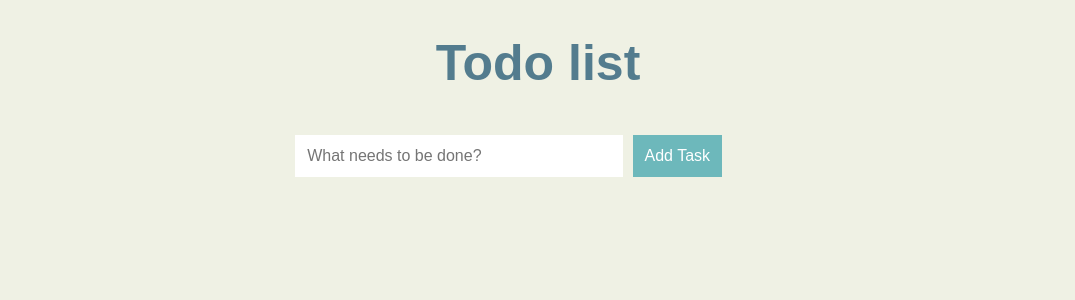
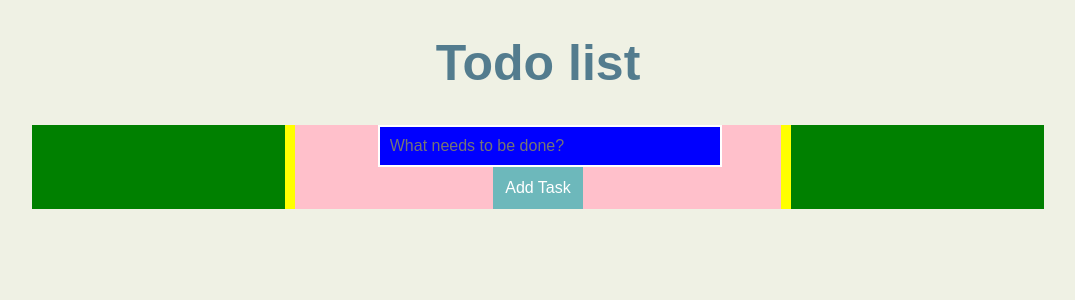
Before and after one commit to anastasiafomina/react-todo-app, a React (Create React App) app: page / in a window 1280 px wide. Shown: the top 300 px of the page, without its empty margins (102-1177 px from the left). Built offline with nearby package versions, Linux system fonts and the light colour scheme.

Commit message:
small fixes

```diff
--- a/package.json
+++ b/package.json
@@ -5,7 +5,8 @@
   "dependencies": {
     "react": "^16.6.3",
     "react-dom": "^16.6.3",
-    "react-scripts": "2.1.1"
+    "react-scripts": "2.1.1",
+    "uuid": "^3.3.2"
   },
   "scripts": {
     "start": "react-scripts start",
--- a/src/App.js
+++ b/src/App.js
@@ -2,49 +2,48 @@ import React, { Component } from 'react';
 import TodoInput from './components/TodoInput';
 import TodoItems from './components/TodoItems';
 import './styles/App.css';
+import uuid4 from 'uuid/v4';
 
 class App extends Component {
   constructor(props) {
     super(props)
     this.state = {
       items: [],
-      currentItem: {
-        text: '',
-        key: ''
-      },
+      text: ''
     }
   }
 
   handleInput = e => {
-    const itemText = e.target.value
-    const currentItem = { text: itemText, key: Date.now() }
     this.setState({
-      currentItem,
+      text: e.target.value
     })
   }
 
   addItem = e => {
     e.preventDefault()
-    const newItem = this.state.currentItem
+    const newItem = {
+      text: this.state.text,
+      date: Date.now(),
+      key: uuid4()
+    }
     if (newItem.text !== '') {
       const items = [...this.state.items, newItem]
       this.setState({
         items: items,
-        currentItem: { text: '', key: '' },
+        text: ''
       })
     }
   }
 
   deleteItem = key => {
-    const filteredItems = this.state.items.filter(item => {
-      return item.key !== key
-    })
+    const filteredItems = this.state.items.filter(item => item.key !== key)
     this.setState({
       items: filteredItems,
     })
   }
 
   render() {
+
     return (
       <div>
         <h1>Todo list</h1>
@@ -53,7 +52,7 @@ class App extends Component {
             <TodoInput
               addItem={this.addItem}
               handleInput={this.handleInput}
-              currentItem={this.state.currentItem}
+              text={this.state.text}
             />
             <TodoItems
               entries={this.state.items}
--- a/src/components/TodoInput.js
+++ b/src/components/TodoInput.js
@@ -8,7 +8,7 @@ class TodoInput extends Component {
           <input
             type="text"
             placeholder="What needs to be done?"
-            value={this.props.currentItem.text}
+            value={this.props.text}
             onChange={this.props.handleInput}
           />
         <button type="submit"> Add Task </button>
--- a/src/components/TodoItems.js
+++ b/src/components/TodoItems.js
@@ -12,10 +12,10 @@ class TodoItems extends Component {
     )
   }
   render() {
-    const todoEntries = this.props.entries
-    const listItems = todoEntries.map(this.createTasks)
+    const { entries } = this.props
+    const listItems = entries.map(this.createTasks)
+    return <ol className="listOfTasks">{listItems}</ol>
 
-    return <ol className="listOfTasks">{listItems}</ol>
   }
 }
 
--- a/src/styles/App.css
+++ b/src/styles/App.css
@@ -9,40 +9,47 @@
 }
 
 .todoListMain {
-  display: flex;
-  flex-flow: column wrap;
+  margin: 10px;
+  text-align: center;
+  background-color: pink;
 }
 
 @media (min-width: 768px) {
-  .todoListMain input {
-    flex-wrap: row nowrap;
-    justify-content: flex-end;
+  .todoListMain {
+    display: flex;
+    justify-content: center;
+
   }
 }
 
 .todoListMain input {
   padding: 10px;
-  margin: 10px;
   font-size: 16px;
   border: 2px solid white;
-  word-wrap: break-word;
-  width: 90%;
+  background-color: blue;
+  width: calc(100% - 24px);
 }
 
 @media (min-width: 768px) {
   .todoListMain input {
-    width: 60%;
+    width: 100%;
   }
 }
 
 .todoListMain button {
   padding: 10px;
+  margin-top: 10px;
   font-size: 16px;
   background-color: #6db8bb;
   color: #FFF;
   border: 2px solid #6db8bb;
 }
 
+@media (min-width: 768px) {
+  .todoListMain button {
+    margin-top: 0;
+  }
+}
 .todoListMain button:hover {
   background-color: #05647a;
   border: 2px solid #05647a;
@@ -51,6 +58,7 @@
 .container {
   margin-left: auto;
   margin-right: auto;
+  background-color: green;
 }
 
 @media (min-width: 992px) {
@@ -63,6 +71,7 @@
   margin-left: auto;
   margin-right: auto;
   width: 80%;
+  background-color: yellow;
 }
 
 @media (min-width: 768px) {
```
Also changed, not shown: 1 other file (tests, documents, lock files or other folders).
